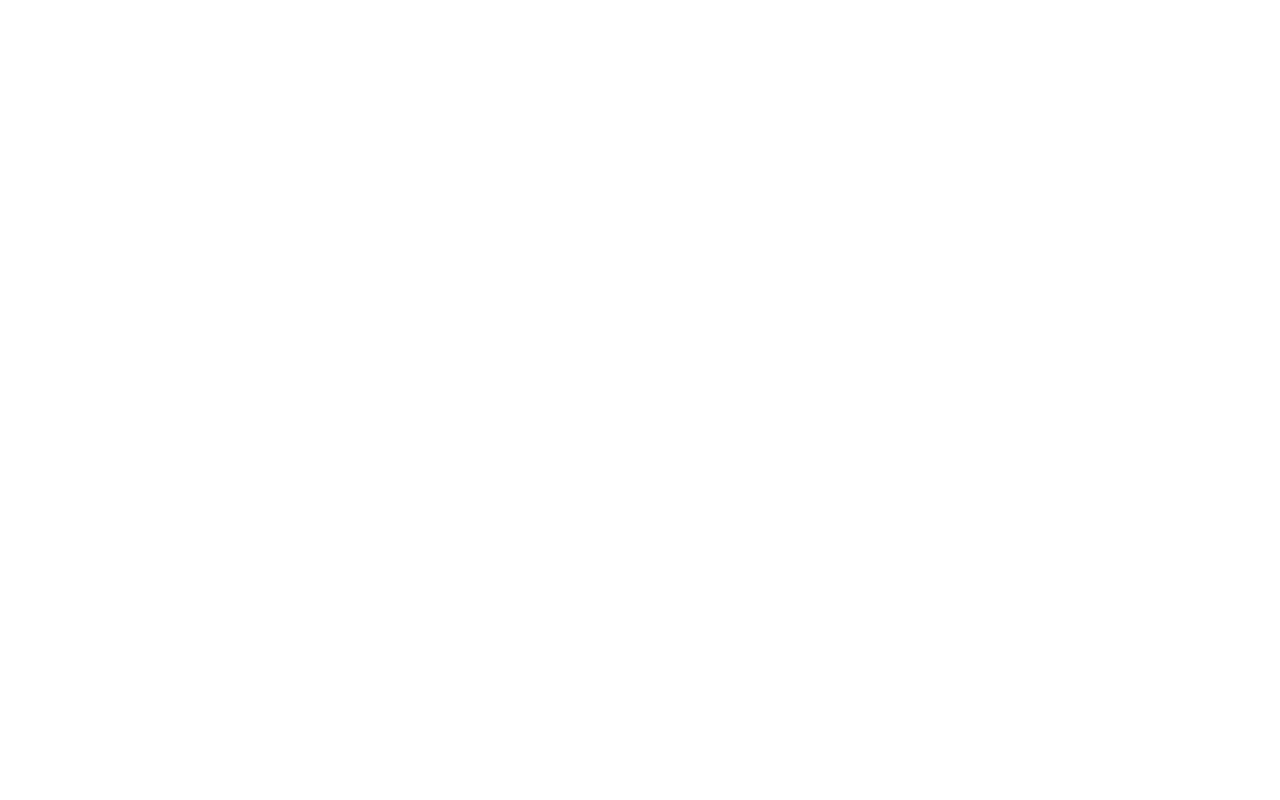
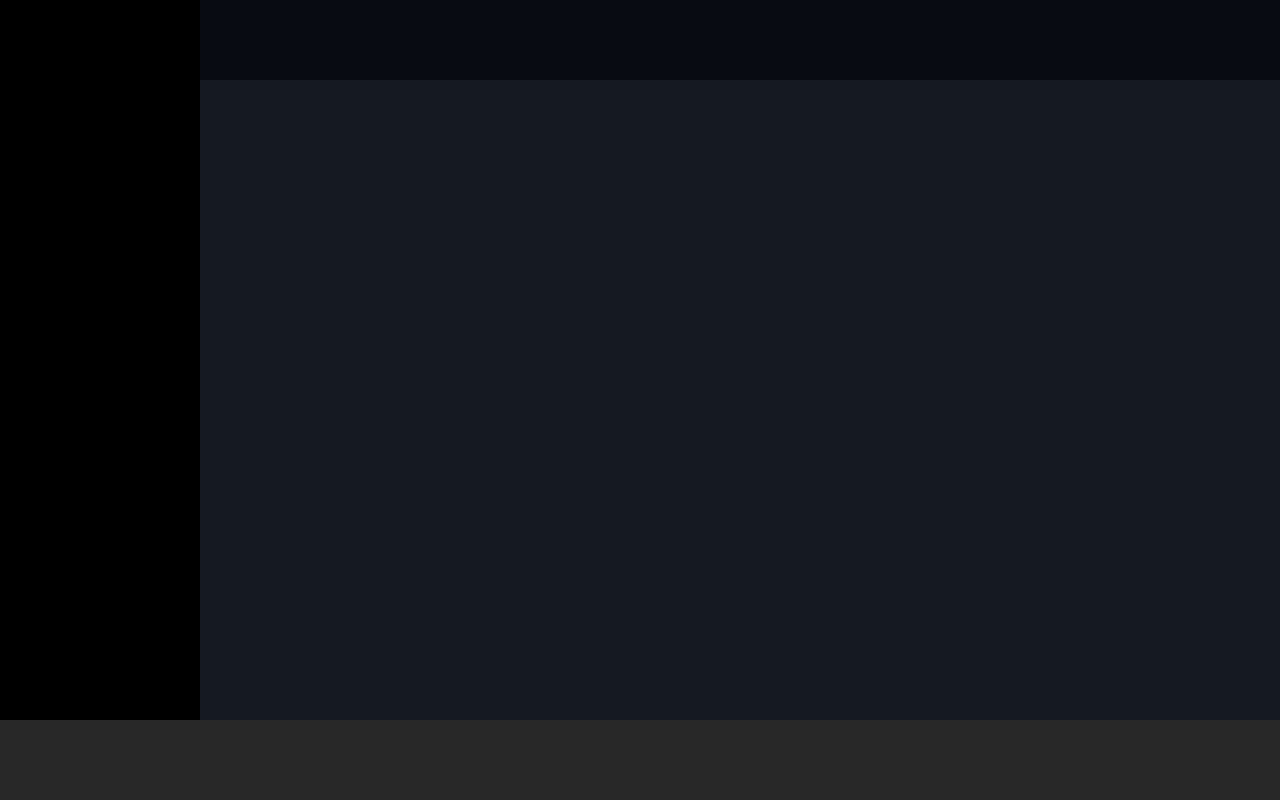
Before and after one commit to mattCode88/html-scss-SpotifyWeb, a website: page index.html in a window 1280 px wide. Drawn offline with Linux system fonts and the light colour scheme.

Commit message:
struttura base

```diff
--- a/index.html
+++ b/index.html
@@ -17,5 +17,25 @@
 </head>
 <body>
 
+    <div class="container">
+
+        <div class="sidebar">
+
+        </div>
+
+        <div class="hightbar">
+
+        </div>
+
+        <div class="content">
+
+        </div>
+
+        <div class="lowbar">
+
+        </div>
+
+    </div>
+
 </body>
 </html>
--- a/src/app.scss
+++ b/src/app.scss
@@ -1,6 +1,30 @@
+@import "partials/sidebar.scss";
+@import "partials/hightbar.scss";
+@import "partials/content.scss";
+@import "partials/lowbar.scss";
+
 *{
     box-sizing: border-box;
     padding: 0;
     margin: 0;
     font-family: 'Roboto', sans-serif;
 }
+.container{
+    width: 100vw;
+    height: 100vh;
+    background-color: red;
+    &:after{
+        display: table;
+        content: "";
+        clear: both;
+    }
+}
+
+
+
+// @media screen and (max-width: 768px){
+
+// }
+// @media screen and (min-width: 769px) and (max-width: 991px){
+
+// }
--- /dev/null
+++ b/src/partials/content.scss
@@ -0,0 +1,17 @@
+.content{
+    width: calc(100% - 200px);
+    height: calc(100% - 160px);
+    background-color: #151922;
+    float: left;
+}
+
+
+
+
+
+// @media screen and (max-width: 768px){
+
+// }
+// @media screen and (min-width: 769px) and (max-width: 991px){
+
+// }
--- /dev/null
+++ b/src/partials/hightbar.scss
@@ -0,0 +1,15 @@
+.hightbar{
+    width: calc(100% - 200px);
+    height: 80px;
+    background-color: #080b12;
+    float: left;
+}
+
+
+
+// @media screen and (max-width: 768px){
+
+// }
+// @media screen and (min-width: 769px) and (max-width: 991px){
+
+// }
--- /dev/null
+++ b/src/partials/lowbar.scss
@@ -0,0 +1,17 @@
+.lowbar{
+    position: fixed;
+    top: calc(100% - 80px);
+    width: 100%;
+    height: 80px;
+    background-color: #282828;
+}
+
+
+
+
+// @media screen and (max-width: 768px){
+
+// }
+// @media screen and (min-width: 769px) and (max-width: 991px){
+
+// }
--- /dev/null
+++ b/src/partials/sidebar.scss
@@ -0,0 +1,15 @@
+.sidebar{
+    width: 200px;
+    height: calc(100% - 80px);
+    background-color: #000;
+    float: left;
+}
+
+
+
+// @media screen and (max-width: 768px){
+
+// }
+// @media screen and (min-width: 769px) and (max-width: 991px){
+
+// }
```
Also changed, not shown: dist/app.css.
